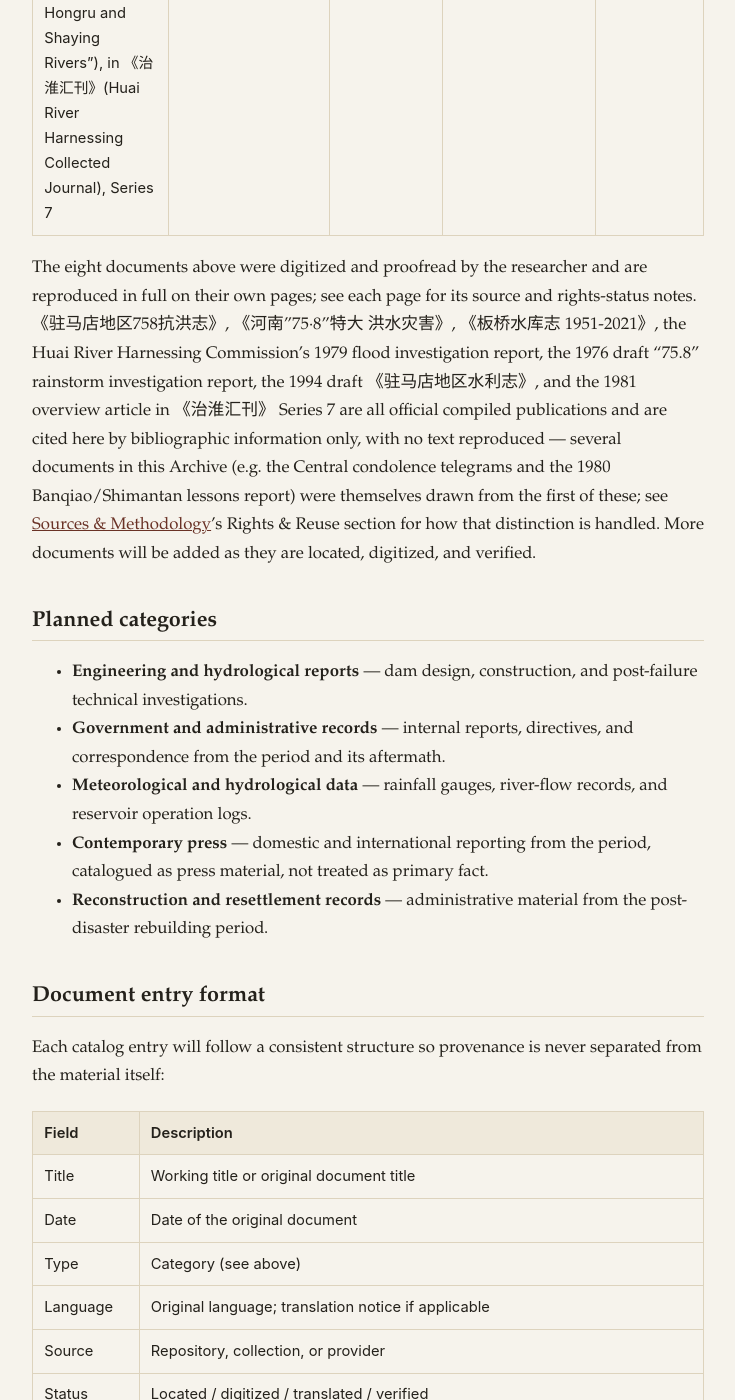
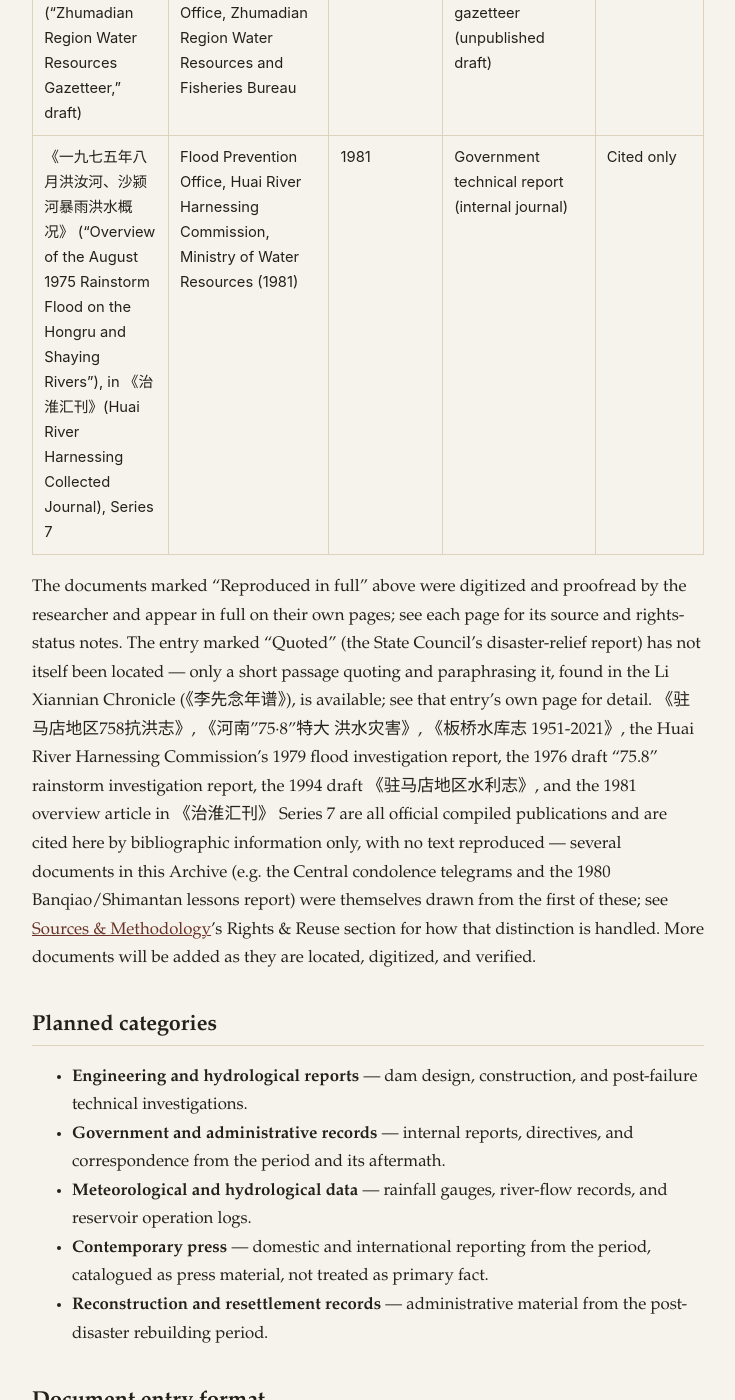
Before and after one commit to Banqiao758/Banqiao758.github.io, a Jekyll site: the page built from en/archive.md, in a window 1280 px wide and 1400 px high, scrolled down 4706 px. Shown: the whole window, without its empty margins (272-1007 px from the left). Built offline with Jekyll 4.4.1, drawn with Linux system fonts in a browser that asks for light colours; some of the changed text lies outside the part shown.

Commit message:
Add State Council Henan disaster report entry, sourced via Li Xiannian Chronicle
The State Council's 《关于河南特大暴雨洪水灾害及救灾情况的报告》 itself
could not be located (likely held only in the Central Archives, not
publicly accessible). Adds an Archive entry documenting its existence and
a short quoted passage from 《李先念年谱》第五卷 (中央文献出版社), p.423,
digitized from a local PDF scan (image-only, transcribed by rendering
and reading page 427 of the PDF, printed page 423).

The chronicle entry records Li Xiannian forwarding the report to Mao
Zedong on Aug 16, 1975, with a note that Deng Xiaoping suggested
circulating it to the Politburo, plus the report's own figures on
affected area/population (30 counties/cities, 20+ million mu, 10+
million people; Zhumadian region hit hardest).

Classified as "引用摘录"/"Quoted" rather than "完整收录"/"Reproduced in
full", since 李先念年谱 is itself a copyrighted published compilation, not
the raw government document -- only a short passage is quoted, not the
book's surrounding text. Updates archive.md/en/archive.md's summary
paragraphs to reflect this mixed rights-status set now that not every
entry in the "digitized by the researcher" group is full-text.

Co-Authored-By: Claude Sonnet 5 <noreply@anthropic.com>
Claude-Session: https://claude.ai/code/session_011K8hBuGivVWoMZaUZvczs4

```diff
--- a/en/archive.md
+++ b/en/archive.md
@@ -17,15 +17,17 @@ for how documents are vetted and rights are assessed before they appear here.
 
 ## Published documents
 
-These eight documents were digitized and proofread by the researcher from
-their original sources. They are presented in the original Chinese, as
-primary sources — no full English translation has been made; titles below
-are working glosses for navigation, not official translations.
+The documents marked "Reproduced in full" below were digitized and
+proofread by the researcher from their original sources. They are
+presented in the original Chinese, as primary sources — no full English
+translation has been made; titles below are working glosses for
+navigation, not official translations.
 
 | Title (English gloss) | Author/Institution | Date | Type | Rights status |
 |---|---|---|---|---|
 | <a href="{{ '/archive/1975-central-condolence-telegrams/' | relative_url }}">Central condolence telegrams, with the provincial committee's condolence letter, the central delegation's rally record, and personnel lists</a> (Chinese) | CPC Central Committee et al. (multiple issuing bodies; see full text) | Aug 9&ndash;15, 1975 | Party/government communications, public proceedings record | Reproduced in full |
 | <a href="{{ '/archive/1975-li-xiannian-farmland-symposium-speech/' | relative_url }}">Vice Premier Li Xiannian's speech at the National Farmland Capital Construction Symposium</a> (Chinese) | Li Xiannian (Vice Premier, State Council) | Aug 11, 1975 | Transcript of a central leader's remarks | Reproduced in full |
+| <a href="{{ '/archive/1975-state-council-henan-disaster-relief-report/' | relative_url }}">State Council, "Report on the Extraordinary Rainstorm Flood Disaster in Henan and the Disaster Relief Situation" (excerpt)</a> (Chinese) | State Council | Aug 16, 1975 (date Li Xiannian forwarded it to Mao Zedong) | Formal government report (original not yet located; quoted via the Li Xiannian Chronicle) | Quoted |
 | <a href="{{ '/archive/1975-wuyang-shimantan-tiangang-failure-report/' | relative_url }}">CPC Henan Wuyang Industrial District Working Committee: Report on the Failure of the Shimantan and Tiangang Reservoirs</a> (Chinese) | CPC Henan Wuyang Industrial District Working Committee | Sept 4, 1975 | Party/government incident report | Reproduced in full |
 | <a href="{{ '/archive/1975-national-flood-conference-opening-address/' | relative_url }}">National Flood Prevention and Reservoir Safety Conference: Opening Address (abridged)</a> (Chinese) | Qian Zhengying (Minister, Ministry of Water Resources and Electric Power) | Nov 25, 1975 | Government conference opening address | Reproduced in full |
 | <a href="{{ '/archive/1975-national-flood-conference-summary-report/' | relative_url }}">National Flood Prevention and Reservoir Safety Conference: Summary Report (abridged transcript)</a> (Chinese) | Qian Zhengying (Minister, Ministry of Water Resources and Electric Power) | Dec 10, 1975 | Government conference summary report | Reproduced in full |
@@ -40,9 +42,13 @@ are working glosses for navigation, not official translations.
 | 《驻马店地区水利志》（稿） ("Zhumadian Region Water Resources Gazetteer," draft) | Water Resources Gazetteer Editorial Office, Zhumadian Region Water Resources and Fisheries Bureau | October 1994 | Local water resources gazetteer (unpublished draft) | Cited only |
 | 《一九七五年八月洪汝河、沙颍河暴雨洪水概况》 ("Overview of the August 1975 Rainstorm Flood on the Hongru and Shaying Rivers"), in 《治淮汇刊》(Huai River Harnessing Collected Journal), Series 7 | Flood Prevention Office, Huai River Harnessing Commission, Ministry of Water Resources (1981) | 1981 | Government technical report (internal journal) | Cited only |
 
-The eight documents above were digitized and proofread by the researcher
-and are reproduced in full on their own pages; see each page for its
-source and rights-status notes. 《驻马店地区758抗洪志》, 《河南"75·8"特大
+The documents marked "Reproduced in full" above were digitized and
+proofread by the researcher and appear in full on their own pages; see
+each page for its source and rights-status notes. The entry marked
+"Quoted" (the State Council's disaster-relief report) has not itself
+been located — only a short passage quoting and paraphrasing it, found in
+the Li Xiannian Chronicle (《李先念年谱》), is available; see that entry's
+own page for detail. 《驻马店地区758抗洪志》, 《河南"75·8"特大
 洪水灾害》, 《板桥水库志 1951-2021》, the Huai River Harnessing
 Commission's 1979 flood investigation report, the 1976 draft "75.8"
 rainstorm investigation report, the 1994 draft 《驻马店地区水利志》, and the
```
Also changed, not shown: archive.md (+5 -2 lines), archive/1975-state-council-henan-disaster-relief-report.md (added, +29 -0 lines).
